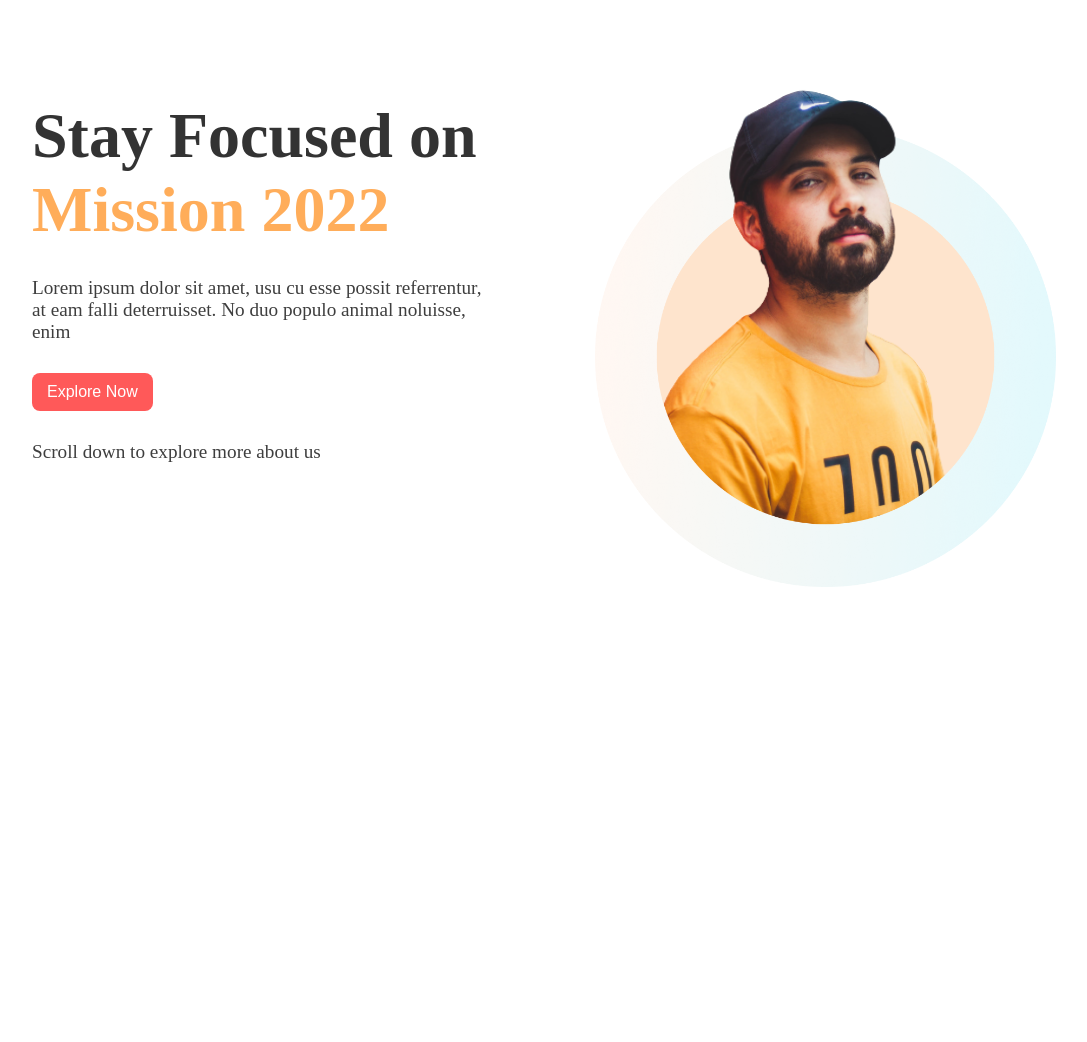
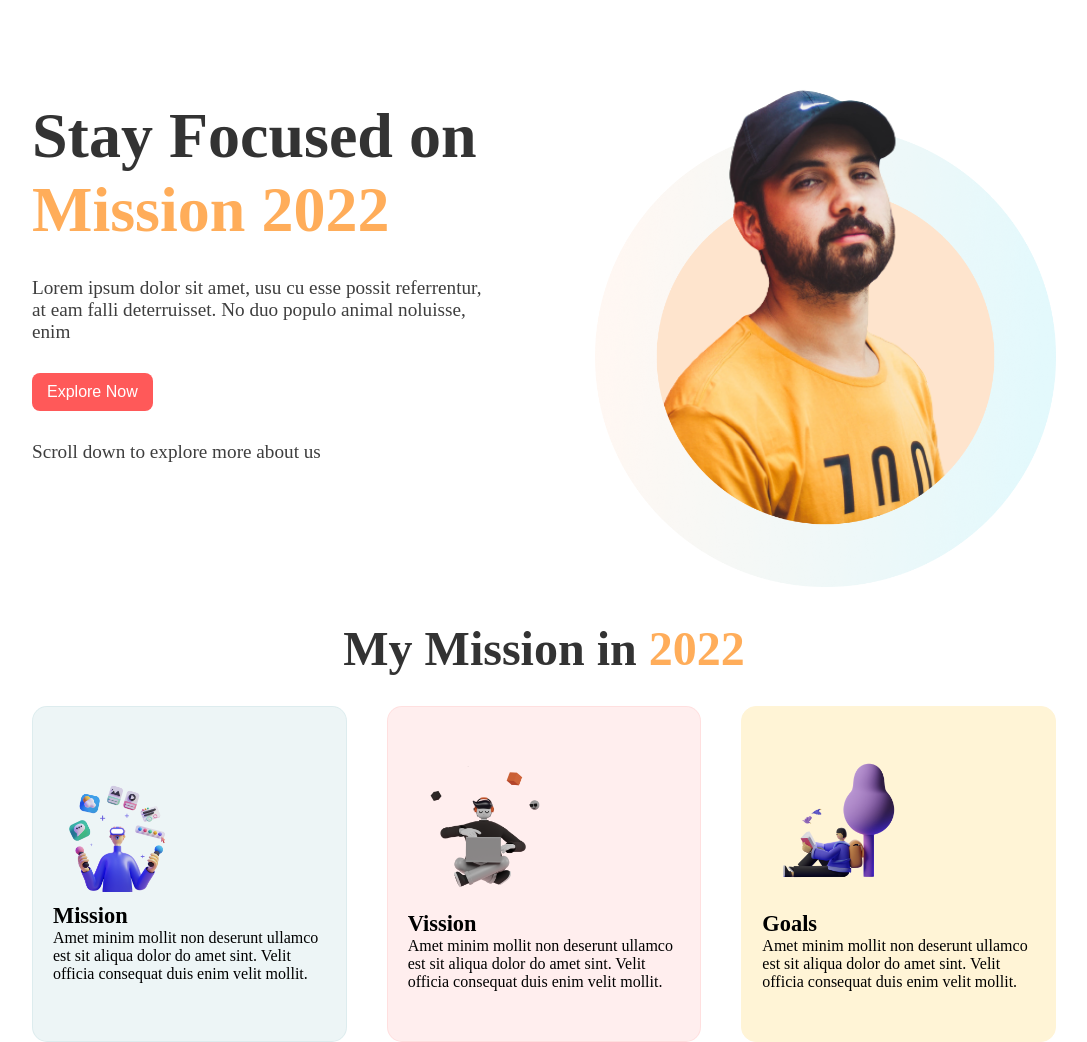
Before and after one commit to selimdotme/mission-2024, a plain HTML site: page index.html in a window 1280 px wide. Shown: the whole page, without its empty margins (96-1183 px from the left). Before the commit the page ends 800 px from the top, so only its background shows below. Drawn offline with Linux system fonts and the light colour scheme.

Commit message:
add mission card section

```diff
--- a/index.html
+++ b/index.html
@@ -28,7 +28,49 @@
     </header>
     <!-- main -->
     <main>
-
+        <!-- My Mission section start here -->
+        <section class="container">
+            <h2 class="mission-tittle primary-color">My Mission in <span class="text-color">2022</span></h2>
+            <!-- mission card -->
+            <div class="mission-card">
+                <!-- mission card-1 -->
+                <div class="card card-1">
+                    <!-- card img -->
+                    <div class="card-img">
+                        <img src="./images/illustrators/illustrator-1.png" alt="">
+                    </div>
+                    <!-- card contain -->
+                    <div>
+                        <h1 class="card-tittle">Mission</h1>
+                        <p>Amet minim mollit non deserunt ullamco est sit aliqua dolor do amet sint. Velit officia consequat duis enim velit mollit.</p>
+                    </div>
+                </div class="card">
+                <!-- mission card-2 -->
+                <div class="card card-2">
+                     <!-- card img -->
+                     <div class="card-img">
+                        <img src="./images/illustrators/illustrator-2.png" alt="">
+                    </div>
+                    <!-- card contain -->
+                    <div>
+                        <h1 class="card-tittle">Vission</h1>
+                        <p>Amet minim mollit non deserunt ullamco est sit aliqua dolor do amet sint. Velit officia consequat duis enim velit mollit.</p>
+                    </div>
+                </div>
+                <!-- mission card-3 -->
+                <div class="card card-3">
+                     <!-- card img -->
+                     <div class="card-img">
+                        <img src="./images/illustrators/illustrator-3.png" alt="">
+                    </div>
+                    <!-- card contain -->
+                    <div>
+                        <h1 class="card-tittle">Goals</h1>
+                        <p>Amet minim mollit non deserunt ullamco est sit aliqua dolor do amet sint. Velit officia consequat duis enim velit mollit.</p>
+                    </div>
+                </div>
+            </div>
+        </section>
     </main>
     <!-- footer -->
     <footer>
--- a/styles/mission.css
+++ b/styles/mission.css
@@ -12,6 +12,7 @@
 .primary-color{
     color:rgba(51, 51, 51, 1);
 }
+
 .secondary-color{
     color:rgba(62, 62, 62, 1);
 }
@@ -50,3 +51,42 @@ header p{
 .header-img img{
     width: 100%;
 }
+
+/* My Mission section style start here */
+.mission-tittle{
+    font-size: 3rem;
+    text-align: center;
+    margin: 30px 0;
+}
+.mission-card{
+    display: grid;
+    grid-template-columns: repeat(3, 1fr);
+    gap:40px;
+}
+.card{
+    padding: 50px 20px;
+    border:1px solid rgba(79, 157, 166, 0.1);
+    border-radius: 15px;
+}
+.card-1{
+    background-color: rgba(79, 157, 166, 0.1);
+}
+.card-2{
+    background-color: rgba(255, 89, 89, 0.1);
+    border:1px solid rgba(255, 89, 89, 0.1) ;
+}
+.card-3{
+    background-color: rgba(255, 244, 214, 1);
+    border:1px solid rgba(255, 244, 214, 1);
+}
+.card-tittle{
+    color:#000000;
+    font-size: 1.4rem;
+    font-weight: 600;
+}
+.card-img{
+    max-width: 150px;
+}
+.card-img img{
+    width:100%;
+}
```
